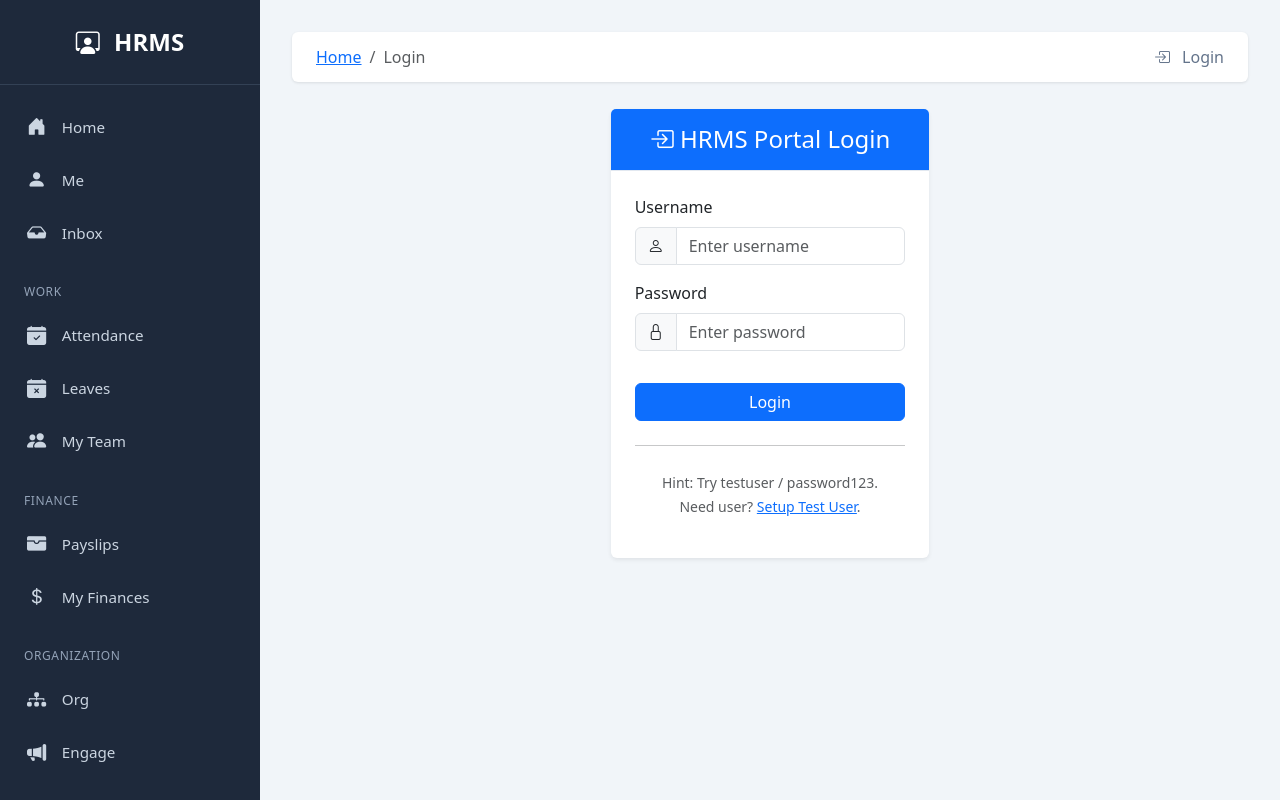
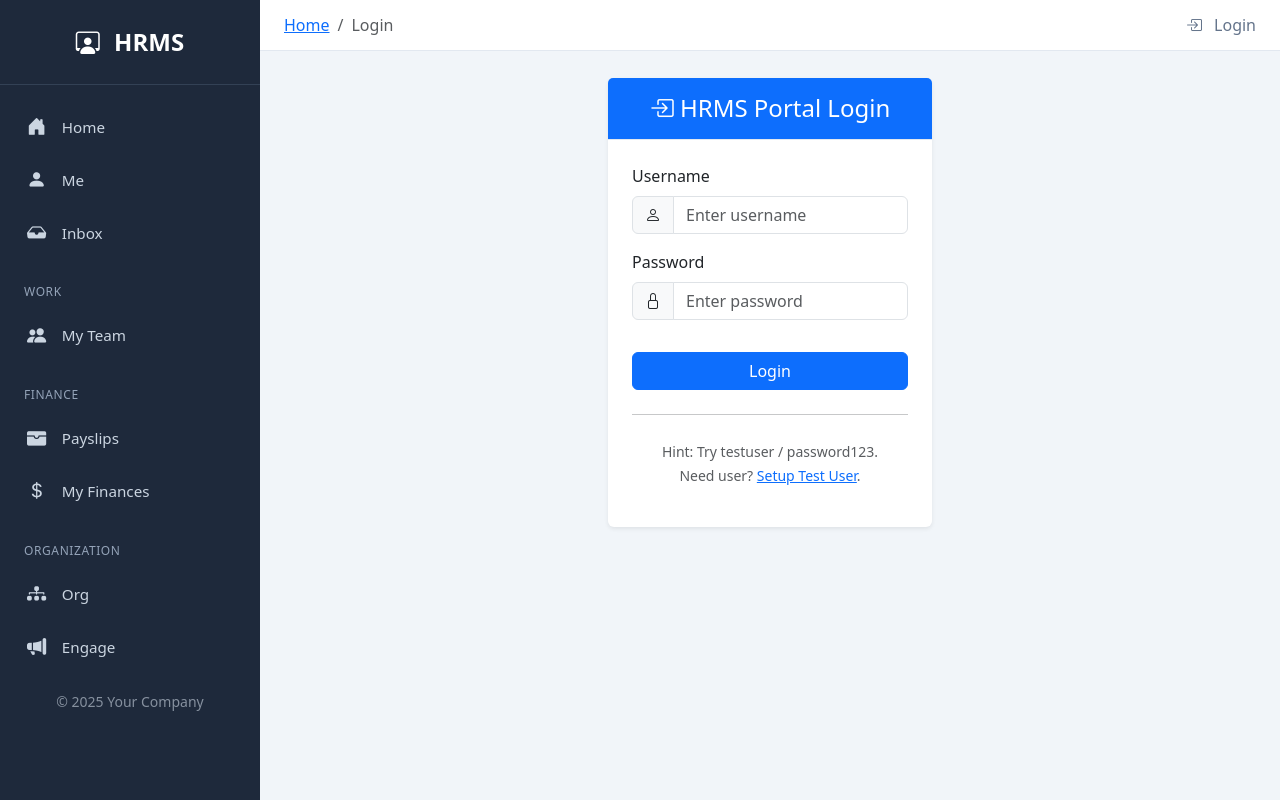
Before and after one commit to dattaprabhakar/nshrms, a Flask app: page /login in a window 1280 px wide. Run offline with Flask 3, Linux system fonts and the light colour scheme.

Commit message:
first commit

```diff
--- a/templates/base.html
+++ b/templates/base.html
@@ -9,132 +9,90 @@
     <link rel="stylesheet" href="https://cdn.jsdelivr.net/npm/bootstrap-icons@1.11.1/font/bootstrap-icons.css">
     <style>
         :root {
-            --sidebar-width: 260px; /* Keka-like width */
-            --sidebar-bg: #1e293b; /* Dark blue/gray */
-            --sidebar-link-color: #cbd5e1; /* Light gray */
-            --sidebar-link-hover-bg: #334155; /* Darker gray */
-            --sidebar-link-active-bg: #0ea5e9; /* Blue */
+            --sidebar-width: 260px;
+            --sidebar-bg: #1e293b;
+            --sidebar-link-color: #cbd5e1;
+            --sidebar-link-hover-bg: #334155;
+            --sidebar-link-active-bg: #0ea5e9;
             --sidebar-link-active-color: #ffffff;
+            --dropdown-bg: #293548; /* Slightly different bg for dropdown */
+            --dropdown-item-hover-bg: #3e4f66;
         }
 
-        body {
-            background-color: #f1f5f9; /* Light gray background */
-            display: flex;
+        body { background-color: #f1f5f9; display: flex; }
+        #sidebar { width: var(--sidebar-width); height: 100vh; position: fixed; top: 0; left: 0; background-color: var(--sidebar-bg); padding-top: 1rem; overflow-y: auto; transition: width 0.3s ease; z-index: 1030; }
+        #sidebar .nav-link { color: var(--sidebar-link-color); padding: 0.75rem 1.5rem; display: flex; align-items: center; font-size: 0.95rem; white-space: nowrap; }
+        #sidebar .nav-link i { margin-right: 0.8rem; font-size: 1.2rem; width: 25px; text-align: center; }
+        #sidebar .nav-link:hover { background-color: var(--sidebar-link-hover-bg); color: #ffffff; }
+        #sidebar .nav-link.active { background-color: var(--sidebar-link-active-bg); color: var(--sidebar-link-active-color); font-weight: 500; }
+        #sidebar .sidebar-heading { padding: 0.5rem 1.5rem; font-size: 0.75rem; color: #94a3b8; text-transform: uppercase; letter-spacing: .05em; margin-top: 1rem; }
+        #sidebar .logo-area { padding: 0.5rem 1.5rem 1.5rem 1.5rem; color: #ffffff; font-size: 1.5rem; font-weight: bold; text-align: center; border-bottom: 1px solid #334155; margin-bottom: 1rem; }
+        #sidebar .logo-area i { margin-right: 0.5rem; }
+
+        /* --- Dropdown Styling --- */
+        #sidebar .dropdown-toggle::after { /* Hide default caret if needed, or style it */
+            display: none; /* Keka doesn't show a caret here */
         }
 
-        #sidebar {
-            width: var(--sidebar-width);
-            height: 100vh;
-            position: fixed;
-            top: 0;
-            left: 0;
-            background-color: var(--sidebar-bg);
-            padding-top: 1rem;
-            overflow-y: auto; /* Allow scrolling if content overflows */
-            transition: width 0.3s ease;
-            z-index: 1030; /* Ensure it's above most content */
+        #sidebar .dropdown-menu {
+            background-color: var(--dropdown-bg);
+            border-radius: 0.375rem; /* Slightly rounded corners */
+            border: 1px solid var(--sidebar-link-hover-bg);
+            padding: 0.5rem 0;
+            margin-top: 0.25rem !important; /* Adjust vertical position */
+            box-shadow: 0 0.5rem 1rem rgba(0, 0, 0, 0.15);
+            min-width: 200px; /* Ensure minimum width */
         }
 
-        #sidebar .nav-link {
+        #sidebar .dropdown-item {
             color: var(--sidebar-link-color);
-            padding: 0.75rem 1.5rem;
+            padding: 0.6rem 1.5rem; /* Match nav-link padding */
+            font-size: 0.9rem; /* Slightly smaller font */
             display: flex;
             align-items: center;
-            font-size: 0.95rem;
-            white-space: nowrap; /* Prevent text wrapping */
         }
-        #sidebar .nav-link i {
+         #sidebar .dropdown-item i { /* Optional icons in dropdown */
              margin-right: 0.8rem;
-            font-size: 1.2rem;
-            width: 25px; /* Fixed width for icons */
-            text-align: center;
+             font-size: 1rem;
+             opacity: 0.8;
          }
 
 
-        #sidebar .nav-link:hover {
-            background-color: var(--sidebar-link-hover-bg);
+        #sidebar .dropdown-item:hover,
+        #sidebar .dropdown-item:focus {
+            background-color: var(--dropdown-item-hover-bg);
             color: #ffffff;
         }
-
-        #sidebar .nav-link.active {
+        #sidebar .dropdown-item.active, /* Style active item within dropdown if needed */
+        #sidebar .dropdown-item:active {
              background-color: var(--sidebar-link-active-bg);
              color: var(--sidebar-link-active-color);
-            font-weight: 500;
+        }
+         /* Style for placeholder links */
+        #sidebar .dropdown-item.placeholder-link {
+             color: #94a3b8; /* Dim color */
+             cursor: not-allowed;
+             display: flex;
+             justify-content: space-between; /* To push chevron right */
+        }
+         #sidebar .dropdown-item.placeholder-link:hover {
+             background-color: transparent; /* Prevent hover effect */
+             color: #94a3b8;
+         }
+         #sidebar .dropdown-item .chevron-placeholder {
+             font-size: 0.7rem;
+             opacity: 0.6;
          }
 
-         #sidebar .sidebar-heading {
-            padding: 0.5rem 1.5rem;
-            font-size: 0.75rem;
-            color: #94a3b8; /* Lighter gray for headings */
-            text-transform: uppercase;
-            letter-spacing: .05em;
-            margin-top: 1rem;
-        }
 
-        #sidebar .logo-area {
-            padding: 0.5rem 1.5rem 1.5rem 1.5rem;
-            color: #ffffff;
-            font-size: 1.5rem;
-            font-weight: bold;
-            text-align: center; /* Center logo/text */
-            border-bottom: 1px solid #334155; /* Separator line */
-            margin-bottom: 1rem;
-        }
-         #sidebar .logo-area i { margin-right: 0.5rem; }
-
-
-        #main-content {
-            margin-left: var(--sidebar-width);
-            padding: 2rem;
-            width: calc(100% - var(--sidebar-width));
-            transition: margin-left 0.3s ease, width 0.3s ease;
-            overflow-x: hidden; /* Prevent horizontal scroll */
-        }
-
-        /* Optional: Simple top bar within main content */
-        .top-bar {
-            background-color: #ffffff;
-            padding: 0.8rem 1.5rem;
-            margin-bottom: 1.5rem;
-            border-radius: 0.375rem;
-            box-shadow: 0 1px 3px rgba(0,0,0,.1);
-            display: flex;
-            justify-content: space-between;
-            align-items: center;
-        }
+        #main-content { margin-left: var(--sidebar-width); padding: 0; /* Remove default padding */ width: calc(100% - var(--sidebar-width)); transition: margin-left 0.3s ease, width 0.3s ease; overflow-x: hidden; }
+        .top-bar { background-color: #ffffff; padding: 0.8rem 1.5rem; border-bottom: 1px solid #e2e8f0; /* Use border instead of shadow */ display: flex; justify-content: space-between; align-items: center; }
         .top-bar .breadcrumb { margin-bottom: 0; }
-         .top-bar .user-info a { text-decoration: none; color: #64748b;}
+        .top-bar .user-info a { text-decoration: none; color: #64748b; }
         .top-bar .user-info i { margin-right: 0.5rem; }
-
-
-        /* Adjust card styles */
-        .card {
-            border: none;
-            box-shadow: 0 1px 3px rgba(0,0,0,.1);
-            margin-bottom: 1.5rem;
-        }
-        .card-header {
-            background-color: #fff;
-            border-bottom: 1px solid #e2e8f0;
-            font-weight: 600;
-            padding: 1rem 1.25rem;
-        }
-
-        /* Example for Time Card */
-        .time-card { background-color: #6366f1; color: white; } /* Indigo */
-        .time-card .card-body { text-align: center; }
-        .time-card .current-time { font-size: 2.5rem; font-weight: bold; line-height: 1; }
-        .time-card .current-date { font-size: 0.9rem; opacity: 0.9; margin-bottom: 1.5rem;}
-        .time-card .btn-clock-in { background-color: #10b981; border-color: #10b981; } /* Emerald */
-        .time-card .btn-clock-out { background-color: #f59e0b; border-color: #f59e0b; } /* Amber */
-
-        /* Example for Holiday Card */
-        .holiday-card { background: linear-gradient(to right, #2dd4bf, #38bdf8); color: white; position: relative; overflow: hidden;} /* Teal to Sky gradient */
-        .holiday-card .card-body { position: relative; z-index: 2; }
-        .holiday-card .holiday-icon { font-size: 4rem; opacity: 0.1; position: absolute; right: 10px; top: 50%; transform: translateY(-50%); z-index: 1;}
-
-        /* Responsive adjustments if needed */
-        /* @media (max-width: 768px) { ... } */
+        .content-wrapper { padding: 1.5rem; } /* Add padding around actual content */
+        .card { border: none; box-shadow: 0 1px 3px rgba(0,0,0,.1); margin-bottom: 1.5rem; }
+        .card-header { background-color: #fff; border-bottom: 1px solid #e2e8f0; font-weight: 600; padding: 1rem 1.25rem; }
 
     </style>
 </head>
@@ -151,11 +109,49 @@
                     <i class="bi bi-house-door-fill"></i> Home
                 </a>
             </li>
-             <li class="nav-item">
-                <a class="nav-link disabled" href="#"> {# Example: Me section #}
+
+            <!-- === MODIFIED "Me" Section === -->
+            <li class="nav-item dropdown">
+                <a class="nav-link dropdown-toggle {{ 'active' if request.endpoint in ['view_attendance', 'view_leaves', 'apply_leave'] else '' }}"
+                   href="#" id="meDropdown" role="button" data-bs-toggle="dropdown" aria-expanded="false">
                     <i class="bi bi-person-fill"></i> Me
                 </a>
+                <ul class="dropdown-menu" aria-labelledby="meDropdown">
+                    <li>
+                        <a class="dropdown-item {{ 'active' if request.endpoint == 'view_attendance' else '' }}"
+                           href="{{ url_for('view_attendance') }}">
+                            <i class="bi bi-calendar-check"></i> Attendance
+                        </a>
                     </li>
+                    <li>
+                        <a class="dropdown-item {{ 'active' if 'leave' in request.endpoint else '' }}"
+                           href="{{ url_for('view_leaves') }}">
+                           <i class="bi bi-calendar-x"></i> Leave
+                        </a>
+                    </li>
+                    <li><hr class="dropdown-divider" style="border-color: var(--sidebar-link-hover-bg);"></li>
+                    <li>
+                        <a class="dropdown-item placeholder-link" href="#">
+                            <span><i class="bi bi-graph-up"></i> Performance</span>
+                            <i class="bi bi-chevron-right chevron-placeholder"></i>
+                        </a>
+                    </li>
+                     <li>
+                        <a class="dropdown-item placeholder-link" href="#">
+                             <span><i class="bi bi-briefcase"></i> Expenses & Travel</span>
+                            <i class="bi bi-chevron-right chevron-placeholder"></i>
+                        </a>
+                    </li>
+                     <li>
+                        <a class="dropdown-item placeholder-link" href="#">
+                             <span><i class="bi bi-grid-1x2"></i> Apps</span>
+                            {# No chevron needed if it's a direct link #}
+                        </a>
+                    </li>
+                </ul>
+            </li>
+            <!-- === END MODIFIED "Me" Section === -->
+
              <li class="nav-item">
                 <a class="nav-link disabled" href="#"> {# Example: Inbox section #}
                     <i class="bi bi-inbox-fill"></i> Inbox
@@ -163,17 +159,7 @@
             </li>
 
              <li class="sidebar-heading">Work</li>
-
-            <li class="nav-item">
-                <a class="nav-link {{ 'active' if request.endpoint == 'view_attendance' else '' }}" href="{{ url_for('view_attendance') }}">
-                   <i class="bi bi-calendar-check-fill"></i> Attendance
-                </a>
-            </li>
-             <li class="nav-item">
-                <a class="nav-link {{ 'active' if 'leave' in request.endpoint else '' }}" href="{{ url_for('view_leaves') }}">
-                    <i class="bi bi-calendar-x-fill"></i> Leaves
-                </a>
-            </li>
+            {# Removed duplicate Attendance/Leave links as they are now under "Me" #}
              <li class="nav-item">
                 <a class="nav-link disabled" href="#"> {# Example: My Team section #}
                     <i class="bi bi-people-fill"></i> My Team
@@ -205,22 +191,26 @@
             </li>
         </ul>
          <div class="mt-auto p-3 text-center"> {# Footer area in sidebar #}
-             <small class="text-muted">© {{ now.year }} Your Company</small>
+             <small style="color: var(--sidebar-link-color); opacity: 0.6;">© {{ now.year }} Your Company</small>
          </div>
     </div>
 
     <!-- Main Content Area -->
     <div id="main-content">
-        <!-- Optional Top Bar -->
+        <!-- Top Bar -->
          <div class="top-bar">
              <div>
-                 {# Simple Breadcrumb Example #}
                  <nav aria-label="breadcrumb">
-                    <ol class="breadcrumb">
+                    <ol class="breadcrumb bg-transparent p-0 m-0">
                         <li class="breadcrumb-item"><a href="{{ url_for('dashboard') }}">Home</a></li>
-                        {# Dynamically add more breadcrumbs based on request.endpoint if needed #}
+                        {% set page_title = request.endpoint | replace('_', ' ') | title %}
+                        {% if request.endpoint == 'view_attendance' %} {% set page_title = 'Attendance' %}
+                        {% elif 'leave' in request.endpoint %} {% set page_title = 'Leave' %}
+                        {% elif request.endpoint == 'view_payslips' %} {% set page_title = 'Payslips' %}
+                        {% endif %}
+
                         {% if request.endpoint != 'dashboard' %}
-                         <li class="breadcrumb-item active" aria-current="page">{{ request.endpoint | replace('_', ' ') | title }}</li>
+                         <li class="breadcrumb-item active" aria-current="page">{{ page_title }}</li>
                         {% endif %}
                     </ol>
                 </nav>
@@ -238,6 +228,8 @@
              </div>
          </div>
 
+        <!-- Content Wrapper with Padding -->
+        <div class="content-wrapper">
             <!-- Flash Messages -->
             {% with messages = get_flashed_messages(with_categories=true) %}
                 {% if messages %}
```
Also changed, not shown: other parts of templates/base.html (+4 -1 lines). Lines whose indentation alone changed are shown as unchanged.
